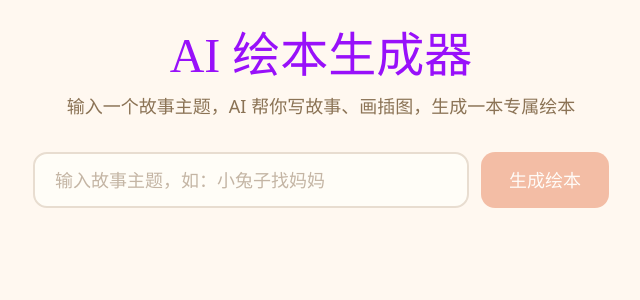
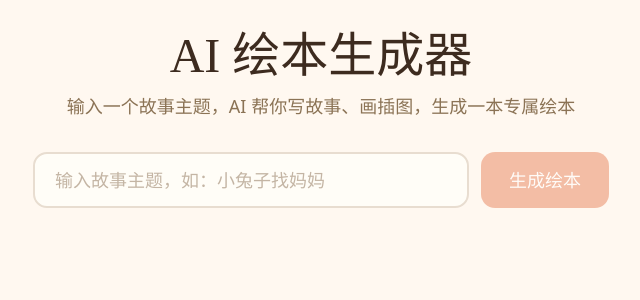
Before and after one commit to nosin777888/ai--, a Next.js app in the folder projects/: page / in a window 1280 px wide. Shown: the top 300 px of the page, without its empty margins (319-959 px from the left). Built offline with nearby package versions, Linux system fonts and the light colour scheme; a web font is replaced by a local one.

Commit message:
Revert "标题更换成紫色"
This reverts commit 2ba51adab7ac178450eb995096ff7091135a37d4.

```diff
--- a/projects/src/app/page.tsx
+++ b/projects/src/app/page.tsx
@@ -125,7 +125,7 @@ export default function StorybookGenerator() {
       {/* ===== 顶部标题区 ===== */}
       <header className="text-center mb-8">
         <h1
-          className="text-4xl md:text-5xl text-purple-600 mb-3"
+          className="text-4xl md:text-5xl text-[#3D2B1F] mb-3"
           style={{ fontFamily: "'ZCOOL XiaoWei', serif" }}
         >
           AI 绘本生成器
```
